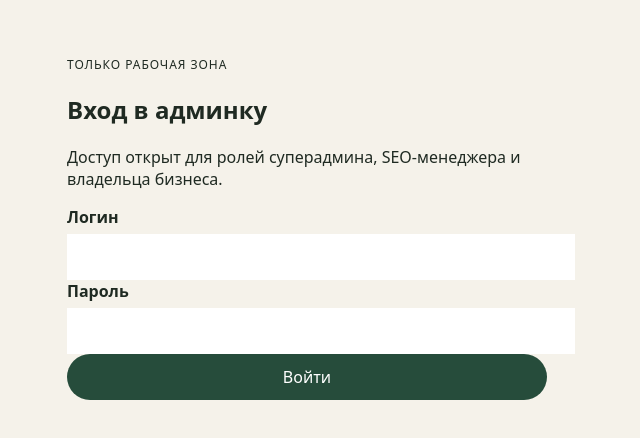
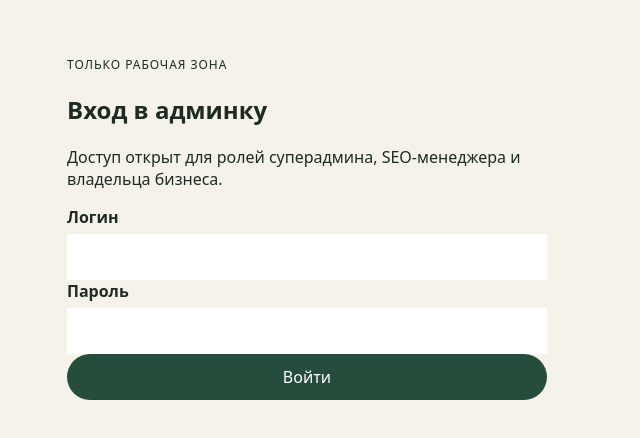
Before and after one commit to Kwentin3/ecostroycontinent, a Next.js app: page /admin/login in a window 1280 px wide. Shown: the part 172-610 px from the top of the page, without its empty margins (333-973 px from the left). Built offline with nearby package versions, Linux system fonts and the light colour scheme.

Commit message:
fix: constrain admin form controls inside grid cells

```diff
--- a/components/admin/admin-ui.module.css
+++ b/components/admin/admin-ui.module.css
@@ -318,6 +318,11 @@
   gap: var(--space-3);
 }
 
+.gridTwo > *,
+.formGrid > * {
+  min-width: 0;
+}
+
 .formGrid {
   display: grid;
   gap: var(--space-3);
@@ -330,11 +335,20 @@
   font-weight: 600;
 }
 
-.label input,
+.label,
+.searchLabel {
+  min-width: 0;
+}
+
+.label input:not([type="checkbox"]):not([type="radio"]),
 .label textarea,
 .label select,
 .searchInput {
+  display: block;
   width: 100%;
+  min-width: 0;
+  max-width: 100%;
+  box-sizing: border-box;
   padding: 12px 14px;
   border: 1px solid var(--border);
   border-radius: var(--radius-sm);
```
